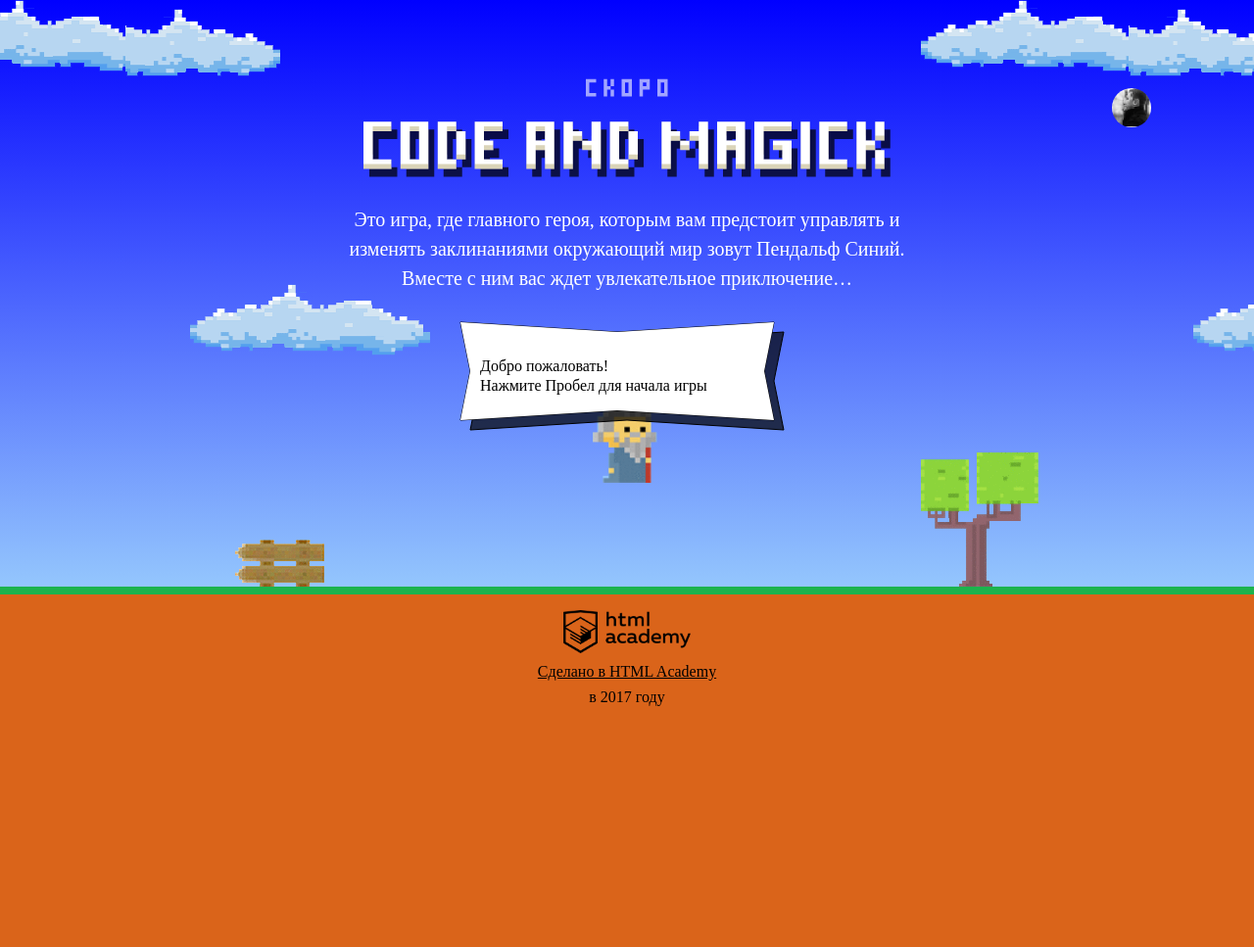
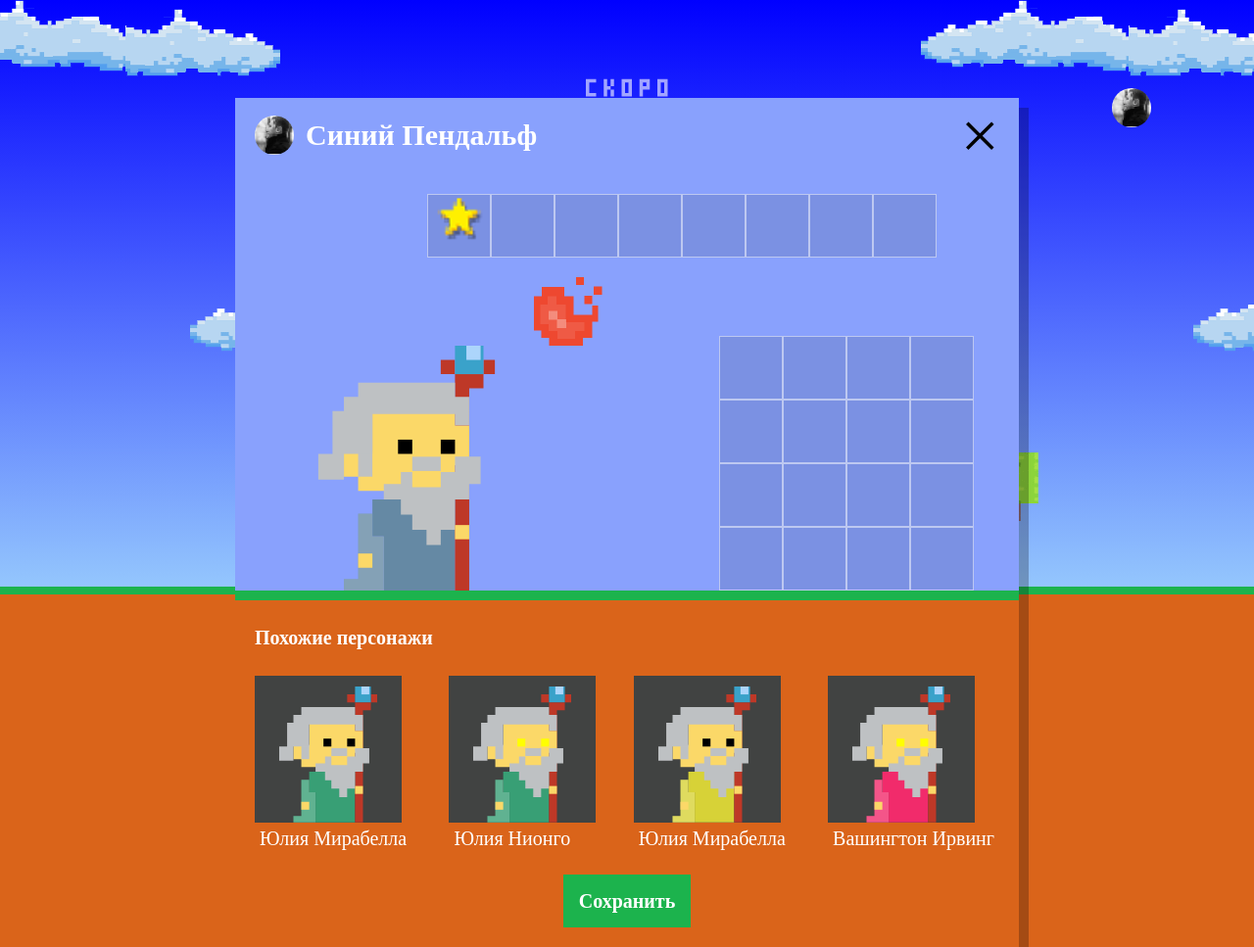
Before and after one commit to dimcrown/318577-code-and-magick, a website: page index.html in a window 1280 px wide. Shown: the whole page at 98% size. Before the commit the page ends 800 px from the top, so only its background shows below. Drawn offline with Linux system fonts and the light colour scheme; a web font is replaced by a local one.

Commit message:
Вас орда, а нас рать

```diff
--- a/index.html
+++ b/index.html
@@ -194,6 +194,7 @@
 
   <script type="text/javascript" src="js/stat.js"></script>
   <script type="text/javascript" src="js/game.js"></script>
+  <script type="text/javascript" src="js/setup.js"></script>
 
 </body>
 </html>
--- /dev/null
+++ b/js/setup.js
@@ -0,0 +1,80 @@
+'use strict';
+
+var WIZARD_NAMES = ['Иван', 'Хуан Себастьян', 'Мария', 'Кристоф', 'Виктор', 'Юлия', 'Люпита', 'Вашингтон'];
+
+var WIZARD_SURNAMES = ['да Марья', 'Верон', 'Мирабелла', 'Вальц', 'Онопко', 'Топольницкая', 'Нионго', 'Ирвинг'];
+
+var WIZARD_EYESCOLOR = ['black', 'red', 'blue', 'yellow', 'green'];
+
+var WIZARD_COATCOLOR = [
+  'rgb(101, 137, 164)',
+  'rgb(241, 43, 107)',
+  'rgb(146, 100, 161)',
+  'rgb(56, 159, 117)',
+  'rgb(215, 210, 55)',
+  'rgb(0, 0, 0)'
+];
+
+var userDialog = document.querySelector('.setup');
+userDialog.classList.remove('hidden');
+
+var similarListElement = userDialog.querySelector('.setup-similar-list');
+
+var similarWizardTemplate = document.querySelector('#similar-wizard-template').content;
+
+var getNameSurname = function() {
+	var randName = Math.floor(Math.random() * WIZARD_NAMES.length);
+	var randSurname = Math.floor(Math.random() * WIZARD_SURNAMES.length);
+	return (WIZARD_NAMES[randName] + ' ' + WIZARD_SURNAMES[randSurname]);
+}
+
+var getCoatColor = function() {
+  var randCoat = Math.floor(Math.random() * WIZARD_COATCOLOR.length);
+  return WIZARD_COATCOLOR[randCoat];
+}
+
+var getEyesColor = function() {
+  var randEyes = Math.floor(Math.random() * WIZARD_EYESCOLOR.length);
+  return WIZARD_EYESCOLOR[randEyes];
+}
+
+var wizards = [
+  {
+    name: getNameSurname(),
+    coatColor: getCoatColor(),
+    eyesColor: getEyesColor()
+  },
+  {
+    name: getNameSurname(),
+    coatColor: getCoatColor(),
+    eyesColor: getEyesColor()
+  },
+  {
+    name: getNameSurname(),
+    coatColor: getCoatColor(),
+    eyesColor: getEyesColor()
+  },
+  {
+    name: getNameSurname(),
+    coatColor: getCoatColor(),
+    eyesColor: getEyesColor()
+  }
+];
+
+var renderWizard = function (wizard) {
+  var wizardElement = similarWizardTemplate.cloneNode(true);
+
+  wizardElement.querySelector('.setup-similar-label').textContent = wizard.name;
+  wizardElement.querySelector('.wizard-coat').style.fill = wizard.coatColor;
+  wizardElement.querySelector('.wizard-eyes').style.fill = wizard.eyesColor;
+
+  return wizardElement;
+}
+
+var fragment = document.createDocumentFragment();
+for (var i = 0; i < wizards.length; i++) {
+  fragment.appendChild(renderWizard(wizards[i]));
+}
+similarListElement.appendChild(fragment);
+
+userDialog.querySelector('.setup-similar').classList.remove('hidden');
```
